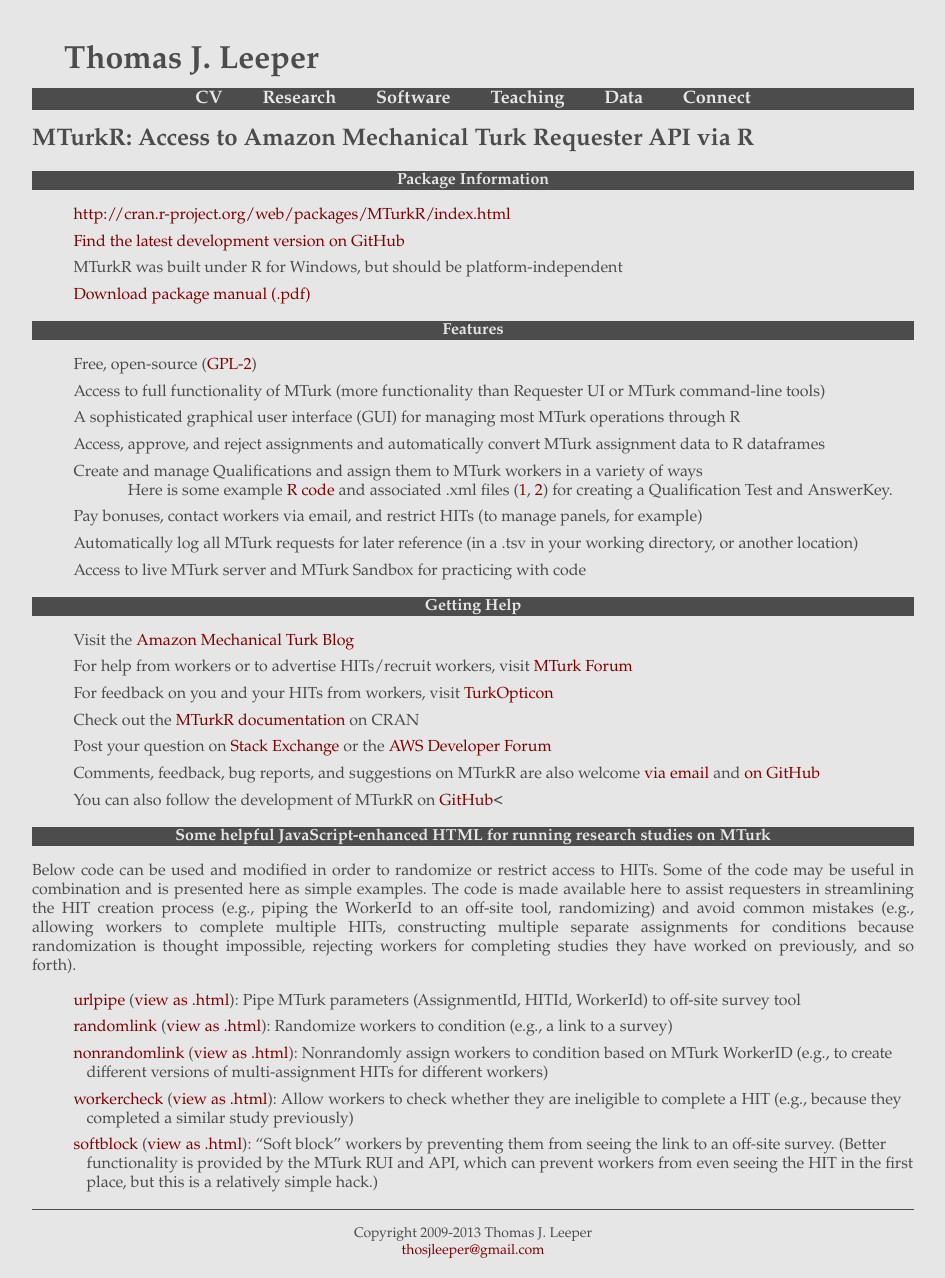
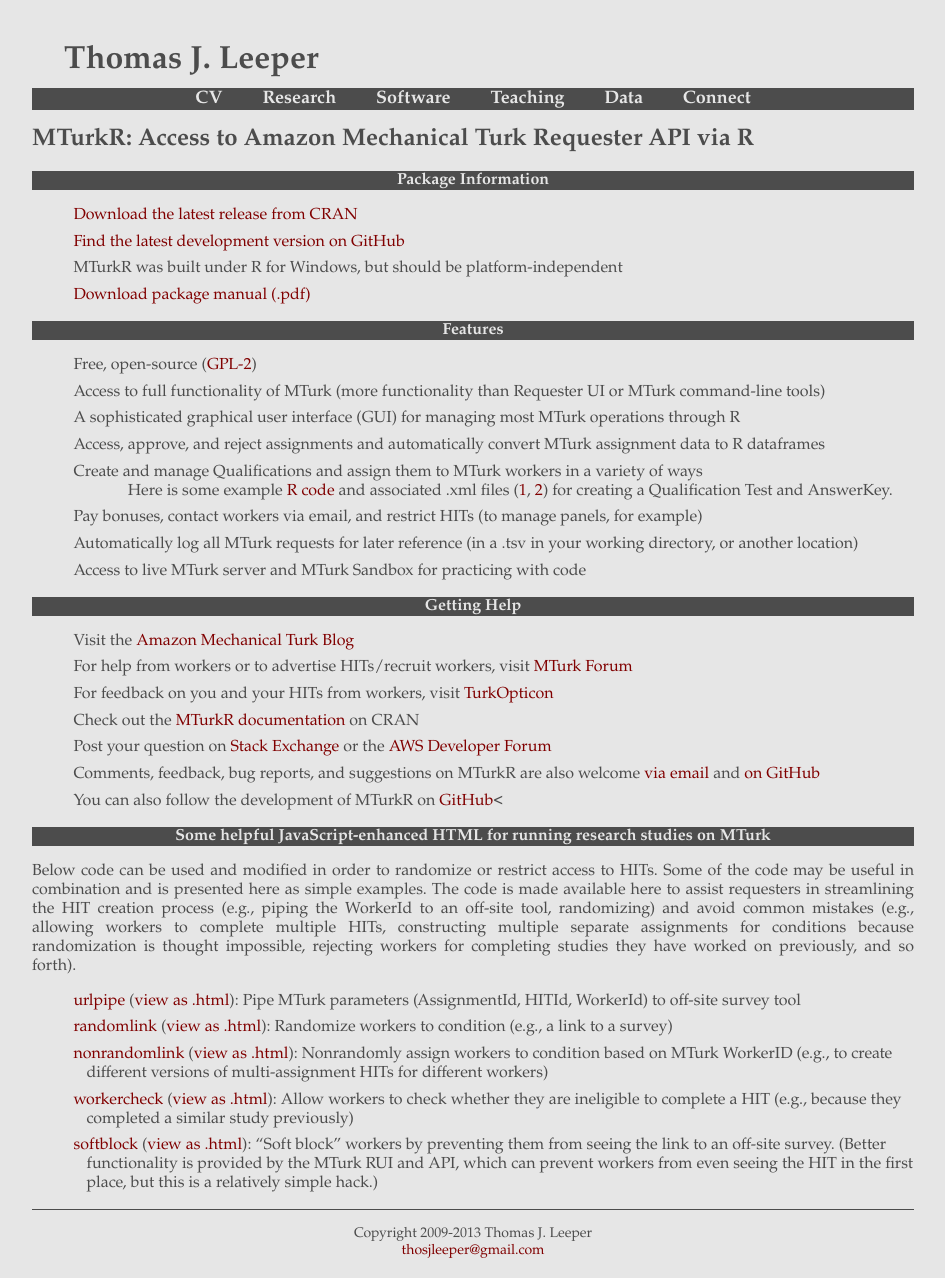
Before and after one commit to cloudyr/MTurkR, a Jekyll site: the page built from index.md, in a window 1280 px wide. Shown: the whole page, without its empty margins (167-1112 px from the left). Built offline with Jekyll 4.4.1, drawn with Linux system fonts in a browser that asks for light colours.

Commit message:
update index.md to jekyll

```diff
--- a/index.md
+++ b/index.md
@@ -8,7 +8,7 @@
 
 ## Package Information ##
 
-* [http://cran.r-project.org/web/packages/MTurkR/index.html](Download the latest release from CRAN)
+* [Download the latest release from CRAN](http://cran.r-project.org/web/packages/MTurkR/index.html)
 * [Find the latest development version on GitHub](https://github.com/leeper/MTurkR)
 * MTurkR was built under R for Windows, but should be platform-independent
 * [Download package manual (.pdf)](MTurkR-manual.pdf)
```
